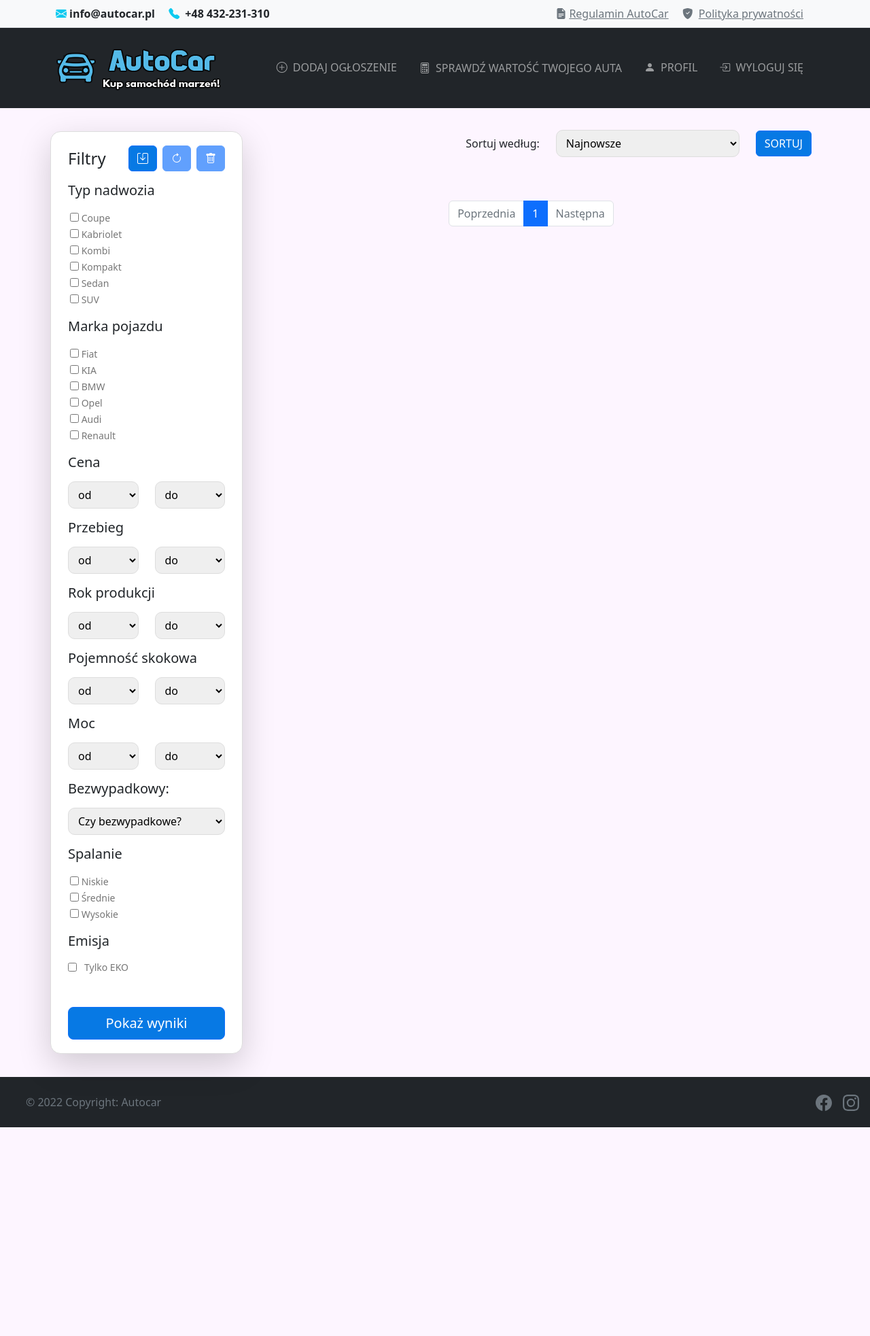
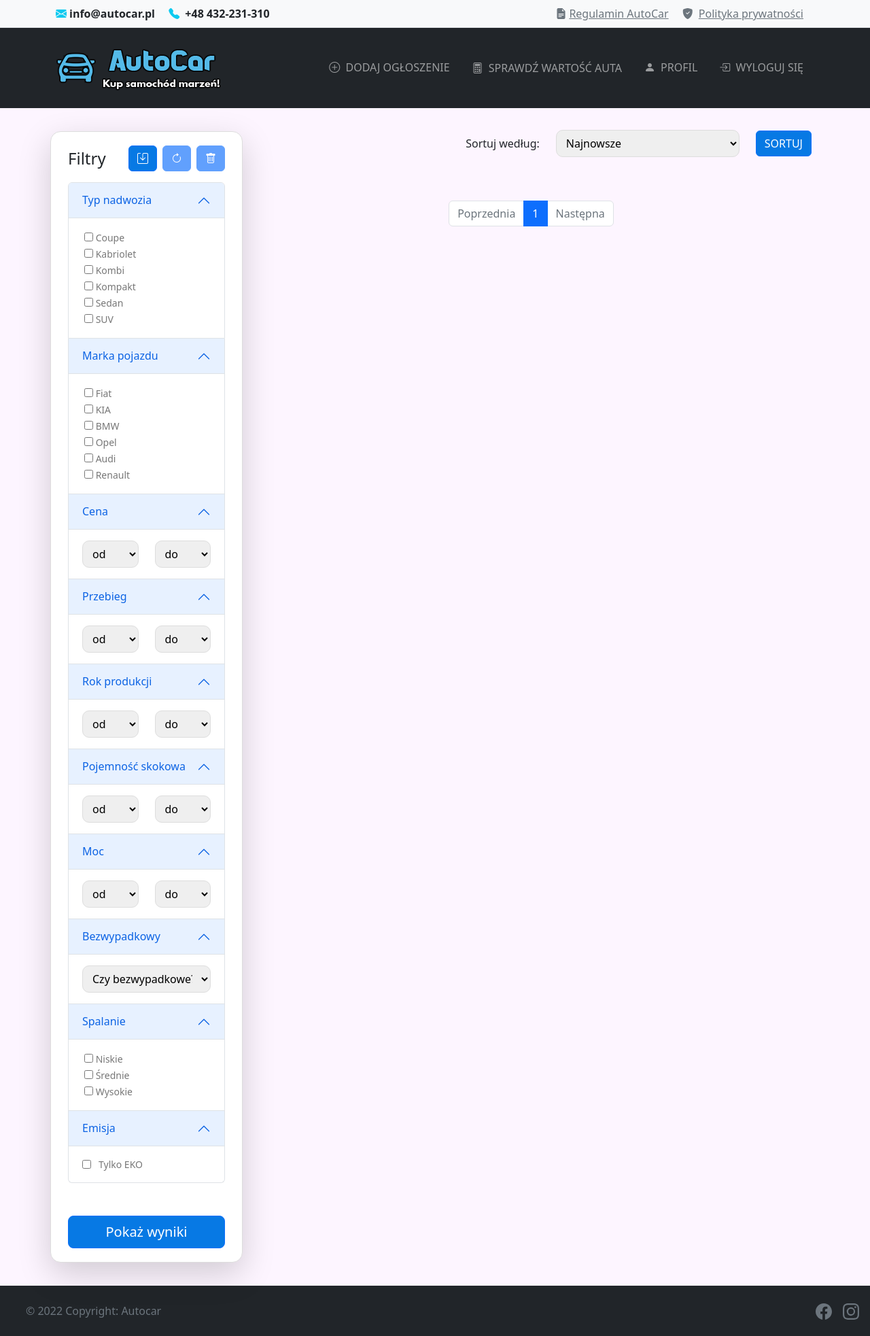
Before and after one commit to KondziuX/car_search, a Django app: page /adverts/ in a window 1280 px wide. Shown: the whole page at 68% size. Before the commit the page ends 1658 px from the top, so only its background shows below. Run offline with Django 4.2, Linux system fonts and the light colour scheme; the visitor is signed in with stand-in values (Sample User, id 1); data that the repository does not hold is empty; parts of the project's set-up code (start-up, migrations or seed data) failed here and were passed over.

Commit message:
Coiling and uncoiling of filters + height fixes

```diff
--- a/carsearch/carapp/templates/carapp/advertsView.html
+++ b/carsearch/carapp/templates/carapp/advertsView.html
@@ -11,7 +11,7 @@
   <div class="row px-xl-1">
     <!-- Filter Sidebar Start -->
     <!-- Filter Sidebar Start -->
-    <div class="col-md-3 wrapper bg-white shadow-lg">
+    <div class="col-md-3 wrapper bg-white shadow-lg h-100">
       <div class="d-flex justify-content-between align-items-center mb-3">
         <h4 class="mb-0">Filtry</h4>
         <div class="d-flex ms-3">
@@ -27,21 +27,46 @@
         </div>
       </div>
       <form method="get" action="">
+        <div class="accordion" id="filtersAccordion">
           <!-- Body Type Start -->
-        <h5 class="my-2">Typ nadwozia</h5>
-        <div class="my-3">
+          <div class="accordion-item">
+            <h2 class="accordion-header" id="headingBodyType">
+              <button class="accordion-button" type="button" data-bs-toggle="collapse" data-bs-target="#collapseBodyType" aria-expanded="true" aria-controls="collapseBodyType">
+                Typ nadwozia
+              </button>
+            </h2>
+            <div id="collapseBodyType" class="accordion-collapse collapse show" aria-labelledby="headingBodyType">
+              <div class="accordion-body">
                 {{ form.variant }}
               </div>
+            </div>
+          </div>
           <!-- Body Type End -->
+
           <!-- Brand Start -->
-        <h5 class="my-2">Marka pojazdu</h5>
-        <div class="my-3">
+          <div class="accordion-item">
+            <h2 class="accordion-header" id="headingBrand">
+              <button class="accordion-button" type="button" data-bs-toggle="collapse" data-bs-target="#collapseBrand" aria-expanded="true" aria-controls="collapseBrand">
+                Marka pojazdu
+              </button>
+            </h2>
+            <div id="collapseBrand" class="accordion-collapse collapse show" aria-labelledby="headingBrand">
+              <div class="accordion-body">
                 {{ form.brand }}
               </div>
+            </div>
+          </div>
           <!-- Brand End -->
+
           <!-- Price Start -->
-        <h5 class="my-2">Cena</h5>
-        <div class="my-3">
+          <div class="accordion-item">
+            <h2 class="accordion-header" id="headingPrice">
+              <button class="accordion-button" type="button" data-bs-toggle="collapse" data-bs-target="#collapsePrice" aria-expanded="true" aria-controls="collapsePrice">
+                Cena
+              </button>
+            </h2>
+            <div id="collapsePrice" class="accordion-collapse collapse show" aria-labelledby="headingPrice">
+              <div class="accordion-body">
                 <div class="row">
                   <div class="col-md-6">
                     {{ form.price_min }}
@@ -51,11 +76,19 @@
                   </div>
                 </div>
               </div>
+            </div>
+          </div>
           <!-- Price End -->
 
           <!-- Distance Start -->
-        <h5 class="my-2">Przebieg</h5>
-        <div class="my-3">
+          <div class="accordion-item">
+            <h2 class="accordion-header" id="headingMileage">
+              <button class="accordion-button" type="button" data-bs-toggle="collapse" data-bs-target="#collapseMileage" aria-expanded="true" aria-controls="collapseMileage">
+                Przebieg
+              </button>
+            </h2>
+            <div id="collapseMileage" class="accordion-collapse collapse show" aria-labelledby="headingMileage">
+              <div class="accordion-body">
                 <div class="row">
                   <div class="col-md-6">
                     {{ form.mileage_min }}
@@ -65,11 +98,19 @@
                   </div>
                 </div>
               </div>
+            </div>
+          </div>
           <!-- Distance End -->
 
           <!-- First Registration Start -->
-        <h5 class="my-2">Rok produkcji</h5>
-        <div class="my-3">
+          <div class="accordion-item">
+            <h2 class="accordion-header" id="headingYear">
+              <button class="accordion-button" type="button" data-bs-toggle="collapse" data-bs-target="#collapseYear" aria-expanded="true" aria-controls="collapseYear">
+                Rok produkcji
+              </button>
+            </h2>
+            <div id="collapseYear" class="accordion-collapse collapse show" aria-labelledby="headingYear">
+              <div class="accordion-body">
                 <div class="row">
                   <div class="col-md-6">
                     {{ form.year_min }}
@@ -79,10 +120,19 @@
                   </div>
                 </div>
               </div>
+            </div>
+          </div>
           <!-- First Registration End -->
+
           <!-- Engine Capacity Start -->
-    <h5 class="my-2">Pojemność skokowa</h5>
-    <div class="my-3">
+          <div class="accordion-item">
+            <h2 class="accordion-header" id="headingEngineCapacity">
+              <button class="accordion-button" type="button" data-bs-toggle="collapse" data-bs-target="#collapseEngineCapacity" aria-expanded="true" aria-controls="collapseEngineCapacity">
+                Pojemność skokowa
+              </button>
+            </h2>
+            <div id="collapseEngineCapacity" class="accordion-collapse collapse show" aria-labelledby="headingEngineCapacity">
+              <div class="accordion-body">
                 <div class="row">
                   <div class="col-md-6">
                     {{ form.engine_capacity_min }}
@@ -92,11 +142,19 @@
                   </div>
                 </div>
               </div>
+            </div>
+          </div>
           <!-- Engine Capacity End -->
 
           <!-- Power Start -->
-    <h5 class="my-2">Moc</h5>
-    <div class="my-3">
+          <div class="accordion-item">
+            <h2 class="accordion-header" id="headingPower">
+              <button class="accordion-button" type="button" data-bs-toggle="collapse" data-bs-target="#collapsePower" aria-expanded="true" aria-controls="collapsePower">
+                Moc
+              </button>
+            </h2>
+            <div id="collapsePower" class="accordion-collapse collapse show" aria-labelledby="headingPower">
+              <div class="accordion-body">
                 <div class="row">
                   <div class="col-md-6">
                     {{ form.power_min }}
@@ -106,29 +164,57 @@
                   </div>
                 </div>
               </div>
+            </div>
+          </div>
           <!-- Power End -->
 
           <!-- Accident Free Start -->
-    <h5 class="my-2">Bezwypadkowy:</h5>
-    <div class="my-3">
+          <div class="accordion-item">
+            <h2 class="accordion-header" id="headingNoCrashed">
+              <button class="accordion-button" type="button" data-bs-toggle="collapse" data-bs-target="#collapseNoCrashed" aria-expanded="true" aria-controls="collapseNoCrashed">
+                Bezwypadkowy
+              </button>
+            </h2>
+            <div id="collapseNoCrashed" class="accordion-collapse collapse show" aria-labelledby="headingNoCrashed">
+              <div class="accordion-body">
                 {{ form.no_crashed }}
+              </div>
+            </div>
           </div>
           <!-- Accident Free End -->
 
           <!-- Consumption Start -->
-    <h5 class="my-2">Spalanie</h5>
-    <div class="my-3">
+          <div class="accordion-item">
+            <h2 class="accordion-header" id="headingConsumption">
+              <button class="accordion-button" type="button" data-bs-toggle="collapse" data-bs-target="#collapseConsumption" aria-expanded="true" aria-controls="collapseConsumption">
+                Spalanie
+              </button>
+            </h2>
+            <div id="collapseConsumption" class="accordion-collapse collapse show" aria-labelledby="headingConsumption">
+              <div class="accordion-body">
                 {{ form.consumption }}
+              </div>
+            </div>
           </div>
           <!-- Consumption End -->
 
           <!-- Only Eco Start -->
-    <h5 class="my-2">Emisja</h5>
-    <div class="my-3 d-flex align-items-center">
+          <div class="accordion-item">
+            <h2 class="accordion-header" id="headingOnlyEco">
+              <button class="accordion-button" type="button" data-bs-toggle="collapse" data-bs-target="#collapseOnlyEco" aria-expanded="true" aria-controls="collapseOnlyEco">
+                Emisja
+              </button>
+            </h2>
+            <div id="collapseOnlyEco" class="accordion-collapse collapse show" aria-labelledby="headingOnlyEco">
+              <div class="accordion-body">
+                <div class="d-flex align-items-center">
                   {{ form.only_eco }}<label class="ms-2 mb-0">Tylko EKO</label>
                 </div>
+              </div>
+            </div>
+          </div>
           <!-- Only Eco End -->
-
+        </div>
     <div class="mt-5">
       <button type="submit" class="w-100 btn btn-primary btn-lg">Pokaż wyniki</button>
     </div>
--- a/carsearch/carapp/templates/carapp/main.html
+++ b/carsearch/carapp/templates/carapp/main.html
@@ -51,7 +51,7 @@
                       <!-- <a class="nav-link mx-2 text-uppercase" href="#"><i class="bi bi-bell-fill me-1"></i> Powiadomienia</a> -->
                     </li>
                     <li class="nav-item">
-                      <button class="nav-link mx-2 text-uppercase btn btn-link" data-bs-toggle="modal" data-bs-target="#carValueModal"><i class="bi bi-calculator me-1"></i> Sprawdź Wartość Twojego Auta</button>
+                      <button class="nav-link mx-2 text-uppercase btn btn-link" data-bs-toggle="modal" data-bs-target="#carValueModal"><i class="bi bi-calculator me-1"></i> Sprawdź Wartość Auta</button>
                     </li>
                     <li class="nav-item">
                       <a class="nav-link mx-2 text-uppercase" href="{% url 'account' %}"><i class="bi bi-person-fill me-1"></i> Profil</a>
```
Lines whose indentation alone changed are shown as unchanged.
